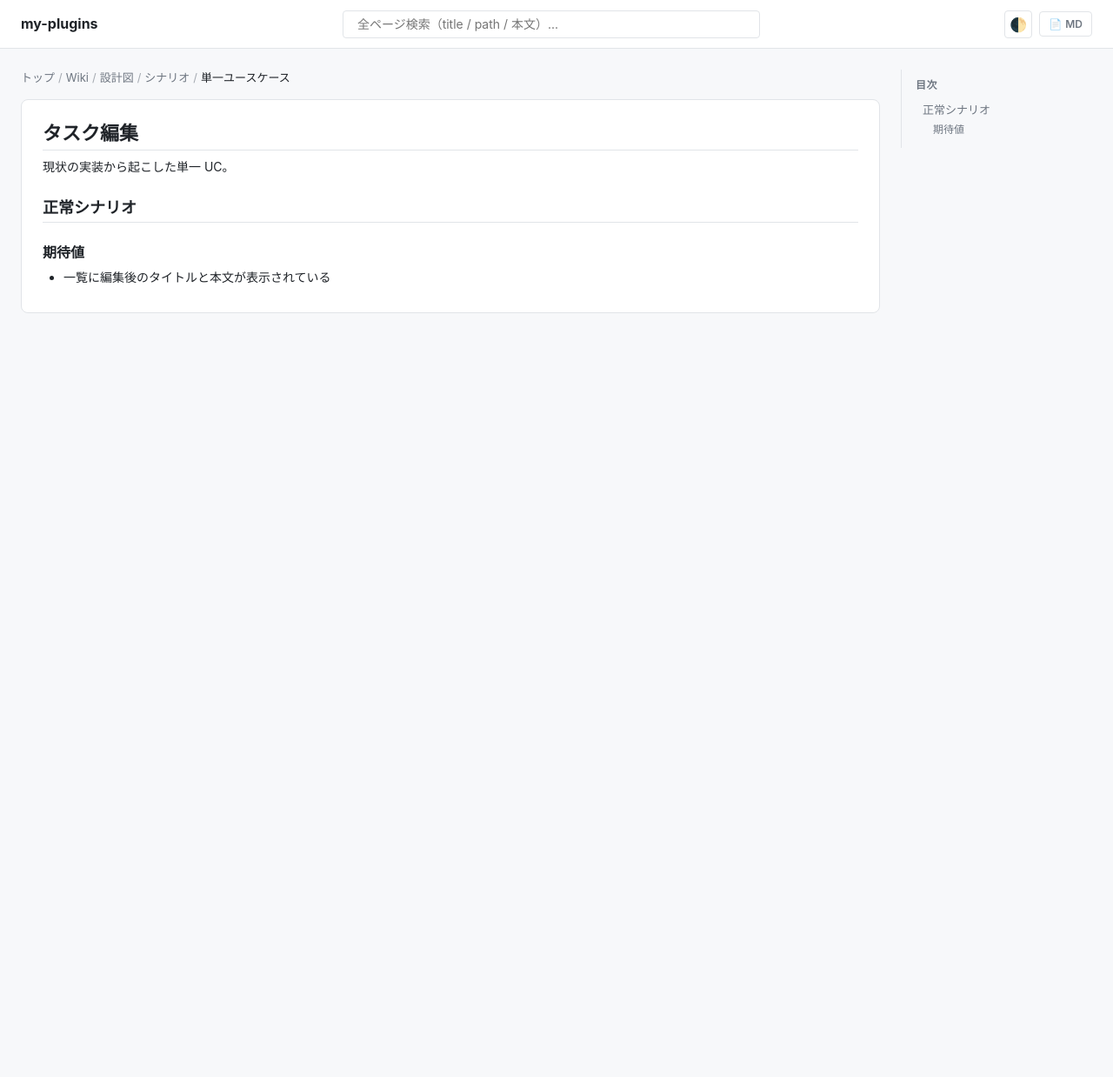
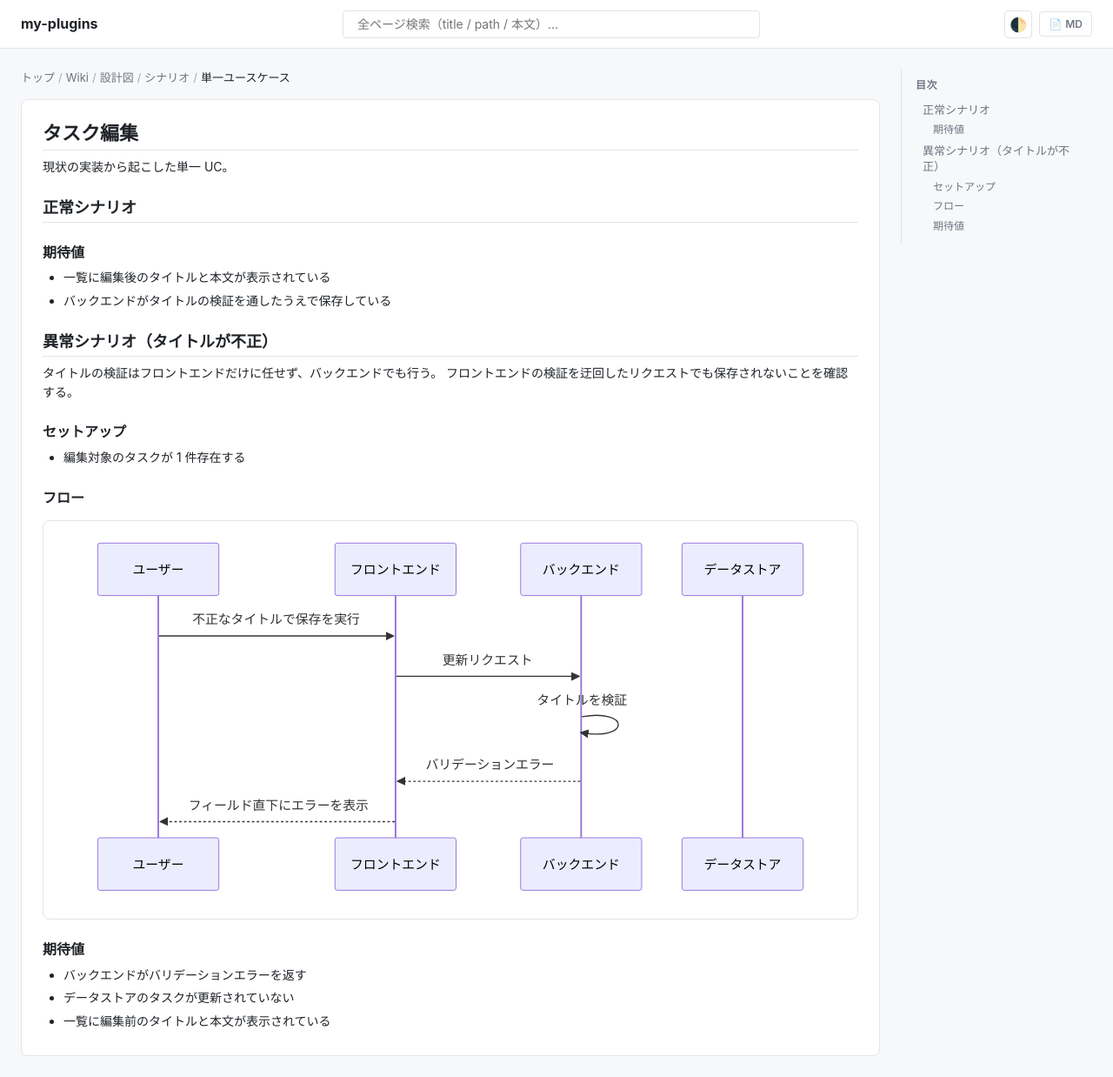
Before and after one commit to shuhei1101/ai-monitor-e2e, a Jekyll site: the page built from docs/wiki/設計図/シナリオ/単一ユースケース/タスク編集.md, in a window 1280 px wide and 1238 px high. Shown: the whole window at 87% size. Built offline with Jekyll 4.4.1, drawn with Linux system fonts in a browser that asks for light colours; our own code applies the rules of GitHub Pages for plain Markdown files.

Commit message:
docs: タイトル検証をバックエンドでも行う方針を単一UC シナリオに反映

````diff
--- a/docs/wiki/設計図/シナリオ/単一ユースケース/タスク編集.md
+++ b/docs/wiki/設計図/シナリオ/単一ユースケース/タスク編集.md
@@ -7,3 +7,35 @@
 ### 期待値
 
 - 一覧に編集後のタイトルと本文が表示されている
+- バックエンドがタイトルの検証を通したうえで保存している
+
+## 異常シナリオ（タイトルが不正）
+
+タイトルの検証はフロントエンドだけに任せず、バックエンドでも行う。
+フロントエンドの検証を迂回したリクエストでも保存されないことを確認する。
+
+### セットアップ
+
+- 編集対象のタスクが 1 件存在する
+
+### フロー
+
+```mermaid
+sequenceDiagram
+  participant U as ユーザー
+  participant F as フロントエンド
+  participant B as バックエンド
+  participant D as データストア
+
+  U->>F: 不正なタイトルで保存を実行
+  F->>B: 更新リクエスト
+  B->>B: タイトルを検証
+  B-->>F: バリデーションエラー
+  F-->>U: フィールド直下にエラーを表示
+```
+
+### 期待値
+
+- バックエンドがバリデーションエラーを返す
+- データストアのタスクが更新されていない
+- 一覧に編集前のタイトルと本文が表示されている
````
